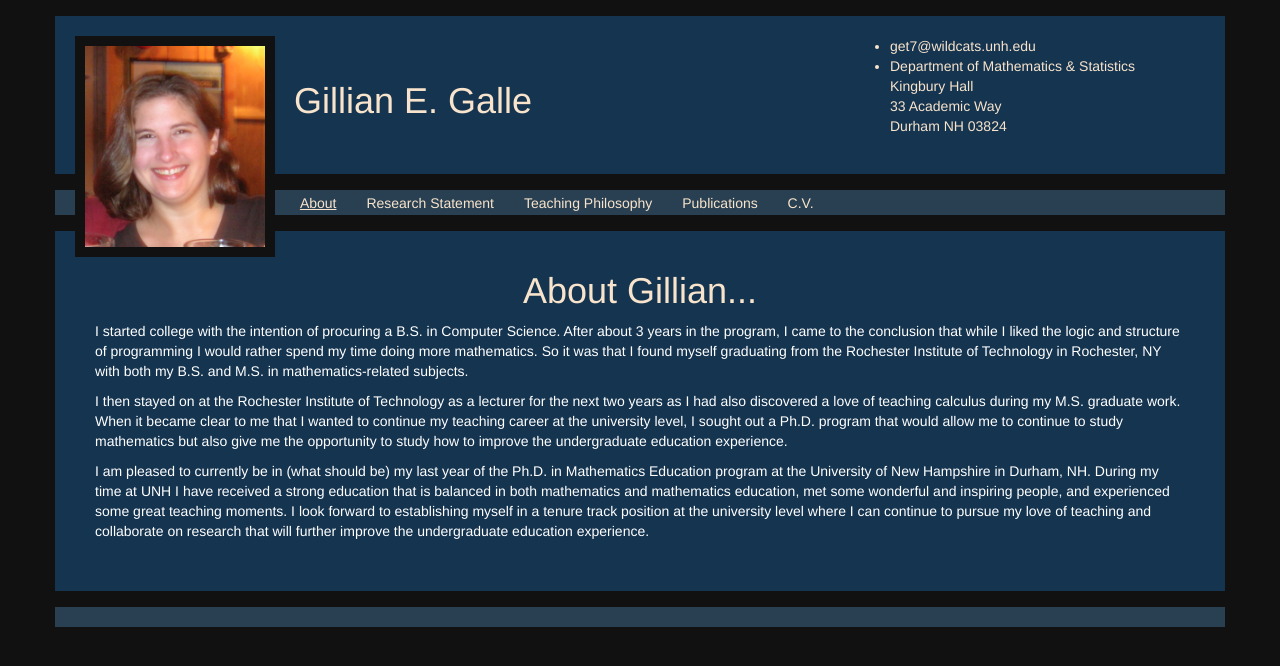
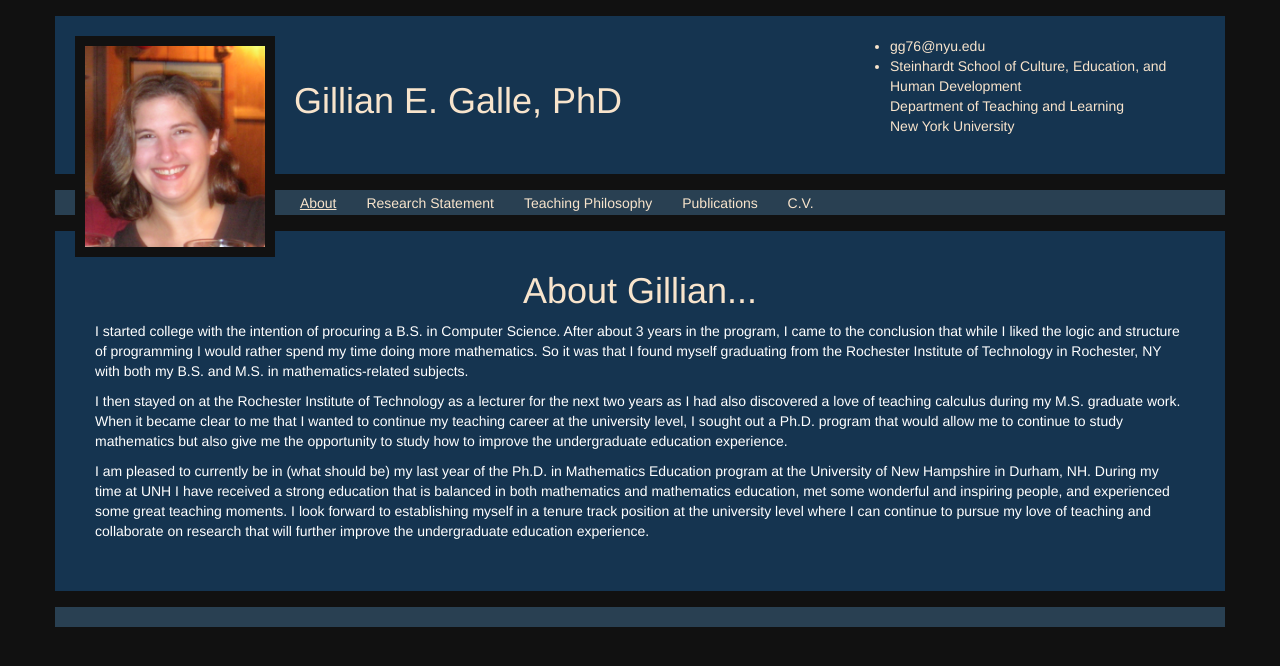
Before and after one commit to gegalle/gegalle.github.io, a plain HTML site: page index.html in a window 1280 px wide. Drawn offline with nearby package versions, Linux system fonts and the light colour scheme.

Commit message:
Updated contact information

```diff
--- a/index.html
+++ b/index.html
@@ -25,13 +25,15 @@
 			<div class='col-sm-8 col-xs-6' id='header'>
 				<img class='hidden-xs' src='gillian-bp.png' />
 				<div class='pusher hidden-xs'></div>
-				<h1>Gillian E. Galle</h1>
+				<h1>Gillian E. Galle, PhD</h1>
 			</div>
 			<div class='col-sm-4 col-xs-6' id='contact'>
 				<ul>
-					<li>get7@wildcats.unh.edu</li>
-					<li>Department of Mathematics & Statistics<br> Kingbury
-						Hall<br> 33 Academic Way<br> Durham NH 03824
+					<li>gg76@nyu.edu</li>
+					<li>
+						Steinhardt School of Culture, Education, and Human Development<br>
+						Department of Teaching and Learning<br>
+						New York University
 					</li>
 				</ul>
 			</div>
```
